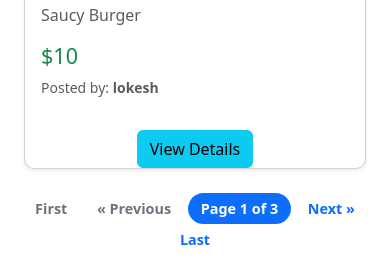
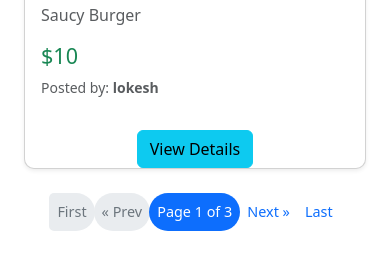
Before and after one commit to lokesh768/mysite, a Django app: page /food/ in a window 390 px wide. Shown: the part 812-1084 px from the top of the page. After the commit the page ends 1043 px from the top, so only its background shows below. Run offline with Django 4.2, Linux system fonts and the light colour scheme; a user stored in the database is signed in; data comes from the database, SQL or seed files in the repository.

Commit message:
final touch of pagination

```diff
--- a/food/templates/food/index.html
+++ b/food/templates/food/index.html
@@ -33,22 +33,22 @@
 <!-- Pagination -->
 <div class="d-flex justify-content-center mt-4">
     <nav aria-label="Page navigation">
-        <ul class="pagination custom-pagination flex-wrap">
+        <ul class="pagination pagination-lg">
             {% if item_list.has_previous %}
                 <li class="page-item">
                     <a class="page-link text-primary" href="?page=1" aria-label="First">First</a>
                 </li>
                 <li class="page-item">
-                    <a class="page-link text-primary" href="?page={{ item_list.previous_page_number }}" aria-label="Previous">
-                        &laquo; Previous
+                    <a class="page-link text-primary" href="?page={{ item_list.previous_page_number }}" aria-label="Prev">
+                        &laquo; Prev
                     </a>
                 </li>
             {% else %}
                 <li class="page-item disabled">
-                    <a class="page-link text-secondary">First</a>
+                    <a class="page-link text-secondary" aria-disabled="true">First</a>
                 </li>
                 <li class="page-item disabled">
-                    <a class="page-link text-secondary">&laquo; Previous</a>
+                    <a class="page-link text-secondary" aria-disabled="true">&laquo; Prev</a>
                 </li>
             {% endif %}
 
@@ -69,17 +69,17 @@
                 </li>
             {% else %}
                 <li class="page-item disabled">
-                    <a class="page-link text-secondary">Next &raquo;</a>
+                    <a class="page-link text-secondary" aria-disabled="true">Next &raquo;</a>
                 </li>
                 <li class="page-item disabled">
-                    <a class="page-link text-secondary">Last</a>
+                    <a class="page-link text-secondary" aria-disabled="true">Last</a>
                 </li>
             {% endif %}
         </ul>
     </nav>
 </div>
 
-<!-- Inline CSS for responsive styling -->
+<!-- Inline CSS for styling -->
 <style>
     .card {
         border-radius: 10px;
@@ -91,75 +91,51 @@
         box-shadow: 0px 4px 15px rgba(0, 0, 0, 0.1);
     }
 
-    /* Pagination Styling */
-    .custom-pagination .page-item .page-link {
+    .pagination-lg .page-link {
         border-radius: 30px;
-        padding: 0.5rem 1.2rem;
+        padding: 0.75rem 1.25rem;
         font-size: 1.1rem;
-        margin: 0 5px;
-        background-color: transparent;
+        text-decoration: none;
+    }
+
+    .pagination .page-item .page-link {
         color: #17a2b8;
         border: none;
-        font-weight: bold;
-        text-decoration: none; /* Remove underline */
     }
 
-    .custom-pagination .page-item .page-link:hover {
+    .pagination .page-item .page-link:hover {
         background-color: #e3f2fd;
         color: #007bff;
     }
 
-    .custom-pagination .page-item.active .page-link {
+    .pagination .page-item.active .page-link {
         background-color: #007bff;
+        border-color: #007bff;
         color: white;
     }
 
-    .custom-pagination .page-item.disabled .page-link {
-        color: #adb5bd;
+    .pagination .page-item.disabled .page-link {
+        color: #6c757d;
     }
 
-    /* Mobile responsiveness */
-    @media (max-width: 768px) {
-        .custom-pagination {
-            font-size: 1.0rem;
-            justify-content: center;
-        }
-
-        .custom-pagination .page-item .page-link {
-            padding: 0.4rem 1rem;
-            margin: 0 3px;
-            font-size: 1rem;
-        }
-
-        .img-fluid {
-            height: 180px;
-        }
-
-        /* Ensure the pagination doesn't overflow */
+    /* For mobile responsiveness */
+    @media (max-width: 576px) {
         .pagination {
-            flex-wrap: wrap;
-        }
-    }
-
-    @media (max-width: 576px) {
-        .custom-pagination {
-            font-size: 0.9rem;
-            justify-content: center;
-        }
-
-        .custom-pagination .page-item .page-link {
-            padding: 0.3rem 0.8rem;
-            margin: 0 2px;
             font-size: 0.9rem;
         }
 
-        .pagination {
-            justify-content: center;
+        .pagination-lg .page-link {
+            padding: 0.5rem 0.9rem;
+            font-size: 0.9rem;
         }
 
-        /* Further reduce image height on smaller screens */
-        .img-fluid {
-            height: 150px;
+        .pagination .page-item {
+            display: inline-block;
+            width: auto;
+        }
+
+        .pagination .page-link {
+            padding: 0.5rem;
         }
     }
 </style>
```
